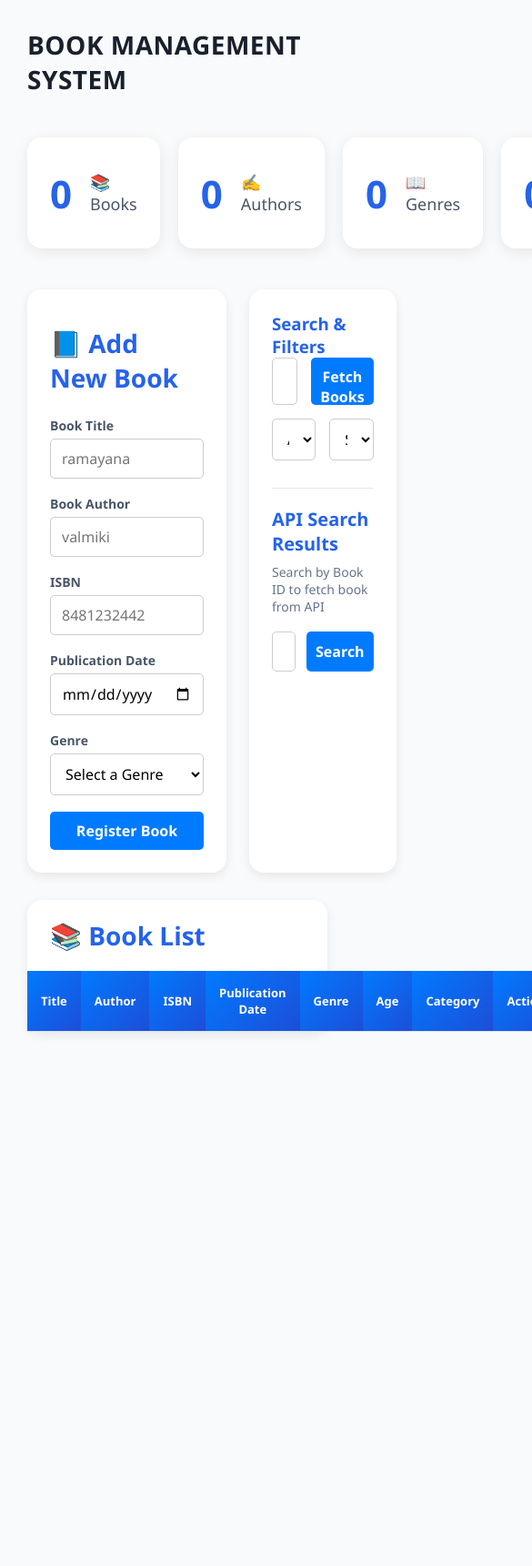
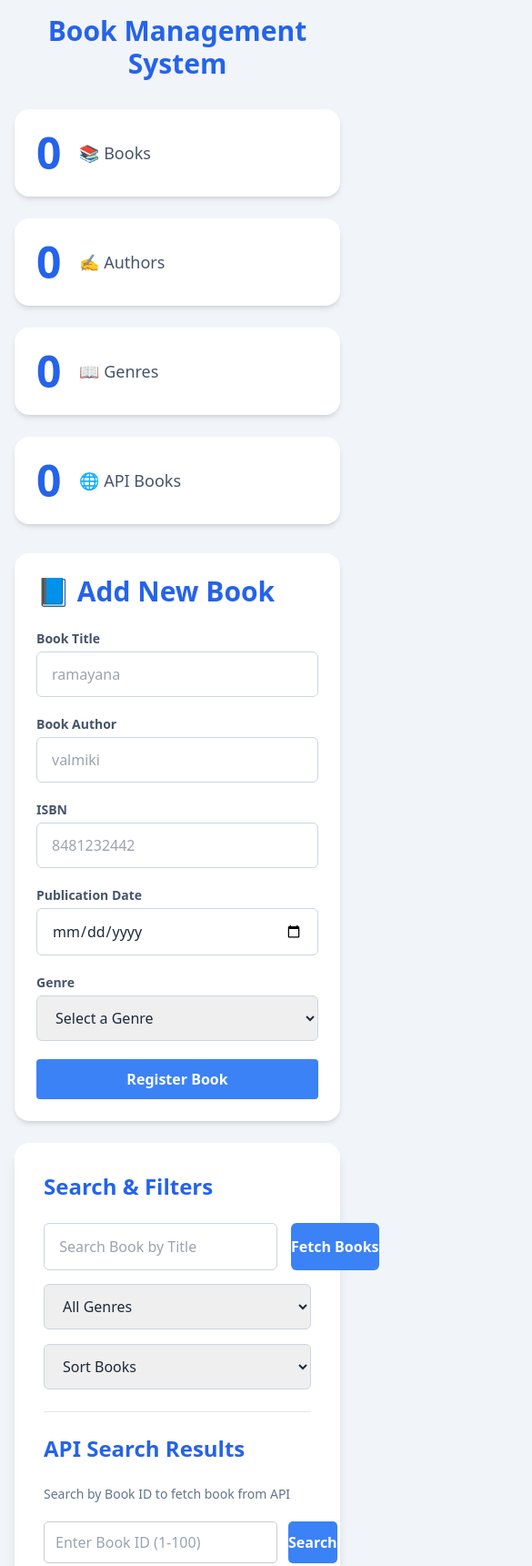
Before and after one commit to vaibhav-sf/Book-Management-System, a plain HTML site: page frontend/index.html in a window 390 px wide. Shown: the top 1721 px of the page at 91% size, 585 px wide, since content can reach past the window. Before the commit the page ends 1194 px from the top, so only its background shows below. Drawn offline with nearby package versions, Linux system fonts and the light colour scheme.

Commit message:
feat: implement Tailwind CSS responsive UI for assignment 4

```diff
--- a/frontend/index.html
+++ b/frontend/index.html
@@ -4,81 +4,134 @@
     <meta charset="UTF-8" />
     <meta name="viewport" content="width=device-width, initial-scale=1.0" />
     <title>Book Management System</title>
-    <link rel="stylesheet" href="style.css" />
+    <!-- <link rel="stylesheet" href="style.css" /> -->
+    <script src="https://cdn.tailwindcss.com"></script>
   </head>
-  <body>
-    <header>
-      <h1>Book Management System</h1>
+  <body
+    class="bg-slate-100 text-slate-800 flex flex-col items-center p-4 md:p-8 min-h-screen"
+  >
+    <header class="mb-8 text-center">
+      <h1 class="text-3xl md:text-5xl font-bold text-blue-600">
+        Book Management System
+      </h1>
     </header>
-    <div class="dashboard">
-      <div class="card">
-        <h3 id="totalBooks">0</h3>
-        <p>📚 Books</p>
+    <div
+      class="grid grid-cols-1 sm:grid-cols-2 xl:grid-cols-4 w-full gap-6 max-w-8xl mb-8"
+    >
+      <div
+        class="bg-white p-6 rounded-2xl shadow-md flex items-center gap-5 transition hover:translate-y-1"
+      >
+        <h3 id="totalBooks" class="text-5xl font-bold text-blue-600">0</h3>
+        <p class="text-lg text-slate-600 font-medium">📚 Books</p>
       </div>
-      <div class="card">
-        <h3 id="totalAuthors">0</h3>
-        <p>✍️ Authors</p>
+      <div
+        class="bg-white p-6 rounded-2xl shadow-md flex items-center gap-5 transition hover:translate-y-1"
+      >
+        <h3 id="totalAuthors" class="text-5xl font-bold text-blue-600">0</h3>
+        <p class="text-lg text-slate-600 font-medium">✍️ Authors</p>
       </div>
-      <div class="card">
-        <h3 id="totalGenres">0</h3>
-        <p>📖 Genres</p>
+      <div
+        class="bg-white p-6 rounded-2xl shadow-md flex items-center gap-5 transition hover:translate-y-1"
+      >
+        <h3 id="totalGenres" class="text-5xl font-bold text-blue-600">0</h3>
+        <p class="text-lg text-slate-600 font-medium">📖 Genres</p>
       </div>
-      <div class="card">
-        <h3 id="apiBooks">0</h3>
-        <p>🌐 API Books</p>
+      <div
+        class="bg-white p-6 rounded-2xl shadow-md flex items-center gap-5 transition hover:translate-y-1"
+      >
+        <h3 id="apiBooks" class="text-5xl font-bold text-blue-600">0</h3>
+        <p class="text-lg text-slate-600 font-medium">🌐 API Books</p>
       </div>
     </div>
-    <div class="mainSection">
-      <div class="container">
-      <form id="bookForm">
-        <div class="formGroup">
-          <h2 class="sectionTitle">
+    <div class="grid grid-cols-1 md:grid-cols-2 gap-6 w-full max-w-8xl">
+      <div class="bg-white rounded-2xl shadow-md p-6">
+        <form id="bookForm" class="space-y-5">
+          <div>
+            <h2 class="text-3xl font-bold text-blue-600 mb-6">
               📘 Add New Book
             </h2>
-          <label for="title">Book Title</label>
+            <label
+              for="title"
+              class="block font-semibold mb-1 text-sm text-slate-600"
+              >Book Title</label
+            >
             <input
               type="text"
               id="title"
               name="title"
               placeholder="ramayana"
-
+              class="w-full border border-slate-300 rounded-md px-4 py-3 focus:ring-2 focus:ring-blue-500 focus:outline-none"
             />
-          <small class="error" id="titleError"></small>
+            <small
+              class="text-red-500 text-sm font-medium"
+              id="titleError"
+            ></small>
           </div>
           <div class="formGroup">
-          <label for="author">Book Author</label>
+            <label
+              for="author"
+              class="block font-semibold mb-1 text-sm text-slate-600"
+              >Book Author</label
+            >
             <input
               type="text"
               id="author"
               name="author"
               placeholder="valmiki"
-
+              class="w-full border border-slate-300 rounded-md px-4 py-3 focus:ring-2 focus:ring-blue-500 focus:outline-none"
             />
-          <small class="error" id="authorError"></small>
+            <small
+              class="text-red-500 text-sm font-medium"
+              id="authorError"
+            ></small>
           </div>
           <div class="formGroup">
-          <label for="isbn">ISBN</label>
+            <label
+              for="isbn"
+              class="block font-semibold mb-1 text-sm text-slate-600"
+              >ISBN</label
+            >
             <input
               type="text"
               id="isbn"
               name="isbn"
               placeholder="8481232442"
+              class="w-full border border-slate-300 rounded-md px-4 py-3 focus:ring-2 focus:ring-blue-500 focus:outline-none"
             />
-          <small class="error" id="isbnError"></small>
+            <small
+              class="text-red-500 text-sm font-medium"
+              id="isbnError"
+            ></small>
           </div>
           <div class="formGroup">
-          <label for="publicationDate">Publication Date</label>
+            <label
+              for="publicationDate"
+              class="block font-semibold mb-1 text-sm text-slate-600"
+              >Publication Date</label
+            >
             <input
               type="date"
               id="publicationDate"
               name="publicationDate"
               placeholder="2026-04-23"
+              class="w-full border border-slate-300 rounded-md px-4 py-3 focus:ring-2 focus:ring-blue-500 focus:outline-none"
             />
-          <small class="error" id="publicationDateError"></small>
+            <small
+              class="text-red-500 text-sm font-medium"
+              id="publicationDateError"
+            ></small>
           </div>
           <div class="formGroup">
-          <label for="genre">Genre</label>
-          <select id="genre" name="genre" >
+            <label
+              for="genre"
+              class="block font-semibold mb-1 text-sm text-slate-600"
+              >Genre</label
+            >
+            <select
+              id="genre"
+              name="genre"
+              class="w-full rounded-md border border-slate-300 px-4 py-3 focus:outline-none focus:ring-2 focus:ring-blue-500"
+            >
               <option value="">Select a Genre</option>
               <option value="Religious">Religious</option>
               <option value="Action">Action</option>
@@ -89,27 +142,41 @@
               <option value="Romance">Romance</option>
               <option value="Thriller">Thriller</option>
             </select>
-          <small class="error" id="genreError"></small>
+            <small
+              class="text-red-500 text-sm font-medium"
+              id="genreError"
+            ></small>
           </div>
 
-        <button type="submit">Register Book</button>
+          <button
+            class="w-full p-2.5 bg-blue-500 text-white border-none rounded cursor-pointer text-base font-semibold hover:bg-blue-700 transition-colors"
+            type="submit"
+          >
+            Register Book
+          </button>
         </form>
       </div>
-      <div class="controlsCard">
-        <h3> Search & Filters</h3>
-        <div class="topControls">
+      <div class="bg-white rounded-2xl shadow-lg p-8">
+        <h3 class="text-2xl font-bold text-blue-600 mb-6">Search & Filters</h3>
+        <div class="flex items-center gap-[15px] mb-[15px]">
           <input
             type="text"
             id="searchBook"
             placeholder=" Search Book by Title"
+            class="flex-[4] h-[52px] border border-slate-300 rounded-md px-3 text-base bg-white focus:ring-2 focus:ring-blue-500 focus:outline-none transition"
           />
-
-            <button id="fetchBooksBtn">
+          <button
+            id="fetchBooksBtn"
+            class="flex-1 h-[52px] w-full md:w-auto bg-blue-500 hover:bg-blue-700 text-white font-semibold rounded-md text-base transition-colors duration-200 whitespace-nowrap cursor-pointer"
+          >
             Fetch Books
           </button>
         </div>
-        <div class="bottomControls">
-            <select id="genreFilter">
+        <div class="flex flex-col md:flex-row gap-4 mb-5">
+          <select
+            id="genreFilter"
+            class="w-full rounded-md border border-slate-300 px-4 py-3 focus:outline-none focus:ring-2 focus:ring-blue-500"
+          >
             <option value="">All Genres</option>
             <option value="Religious">Religious</option>
             <option value="Action">Action</option>
@@ -121,62 +188,65 @@
             <option value="Thriller">Thriller</option>
           </select>
 
-            <select id="sortBooks">
+          <select
+            id="sortBooks"
+            class="w-full rounded-md border border-slate-300 px-4 py-3 focus:outline-none focus:ring-2 focus:ring-blue-500"
+          >
             <option value="">Sort Books</option>
             <option value="az">A-Z</option>
             <option value="za">Z-A</option>
             <option value="newest">Newest First</option>
             <option value="oldest">Oldest First</option>
           </select>
-
         </div>
-      <div class="apiResults">
-
-      <h3>API Search Results</h3>
-      <p class="apiText">
+        <div class="border-t pt-6 mt-6">
+          <h3 class="text-2xl text-blue-600 font-bold mb-6">
+            API Search Results
+          </h3>
+          <p class="text-slate-500 text-sm mb-5">
             Search by Book ID to fetch book from API
           </p>
 
-      <div class="apiSearchRow">
+          <div class="flex items-center gap-[12px] mb-5">
             <input
               type="number"
               id="apiBookSearch"
               placeholder="Enter Book ID (1-100)"
+              class="flex-[4] h-[46px] border border-[#ccc] rounded-[5px] px-3 text-base bg-white focus:outline-none focus:border-[#3182ce]"
+            />
+            <button
+              id="fetchApiBooks"
+              class="flex-1 h-[46px] bg-blue-500 hover:bg-blue-700 text-white font-semibold rounded-[5px] transition-colors duration-200 whitespace-nowrap cursor-pointer"
             >
-
-        <button id="fetchApiBooks">
               Search
             </button>
-
           </div>
 
-<div id="apiResultList">
-
+          <div id="apiResultList" class="space-y-3 max-h-72"></div>
         </div>
-
-</div>
-
       </div>
     </div>
 
-  <div class="tableContainer">
-    <div class="tableTitle">
+    <div class="w-full max-w-8xl overflow-hidden rounded-md shadow-md bg-white my-8 mx-auto">
+      <div class="text-3xl font-bold text-blue-600 border-b px-6 py-5">
         📚 Book List
       </div>
-    <table id="bookTable">
+      <table id="bookTable" class="w-full border-collapse">
         <thead>
-          <tr>
-            <th>Title</th>
-            <th>Author</th>
-            <th>ISBN</th>
-            <th>Publication Date</th>
-            <th>Genre</th>
-            <th>Age</th>
-            <th>Category</th>
-            <th>Action</th>
+          <tr
+            class="bg-gradient-to-br from-blue-500 to-blue-600 text-white uppercase text-xs"
+          >
+            <th class="p-4 border-r border-blue-500">Title</th>
+            <th class="p-4 border-r border-blue-500">Author</th>
+            <th class="p-4 border-r border-blue-500">ISBN</th>
+            <th class="p-4 border-r border-blue-500">Publication Date</th>
+            <th class="p-4 border-r border-blue-500">Genre</th>
+            <th class="p-4 border-r border-blue-500">Age</th>
+            <th class="p-4 border-r border-blue-500">Category</th>
+            <th class="p-4">Action</th>
           </tr>
         </thead>
-        <tbody></tbody>
+        <tbody class="divide-y divide-gray-200 text-center"></tbody>
       </table>
     </div>
 
```
Also changed, not shown: frontend/script.js (+25 -32 lines). Lines whose indentation alone changed are shown as unchanged.
